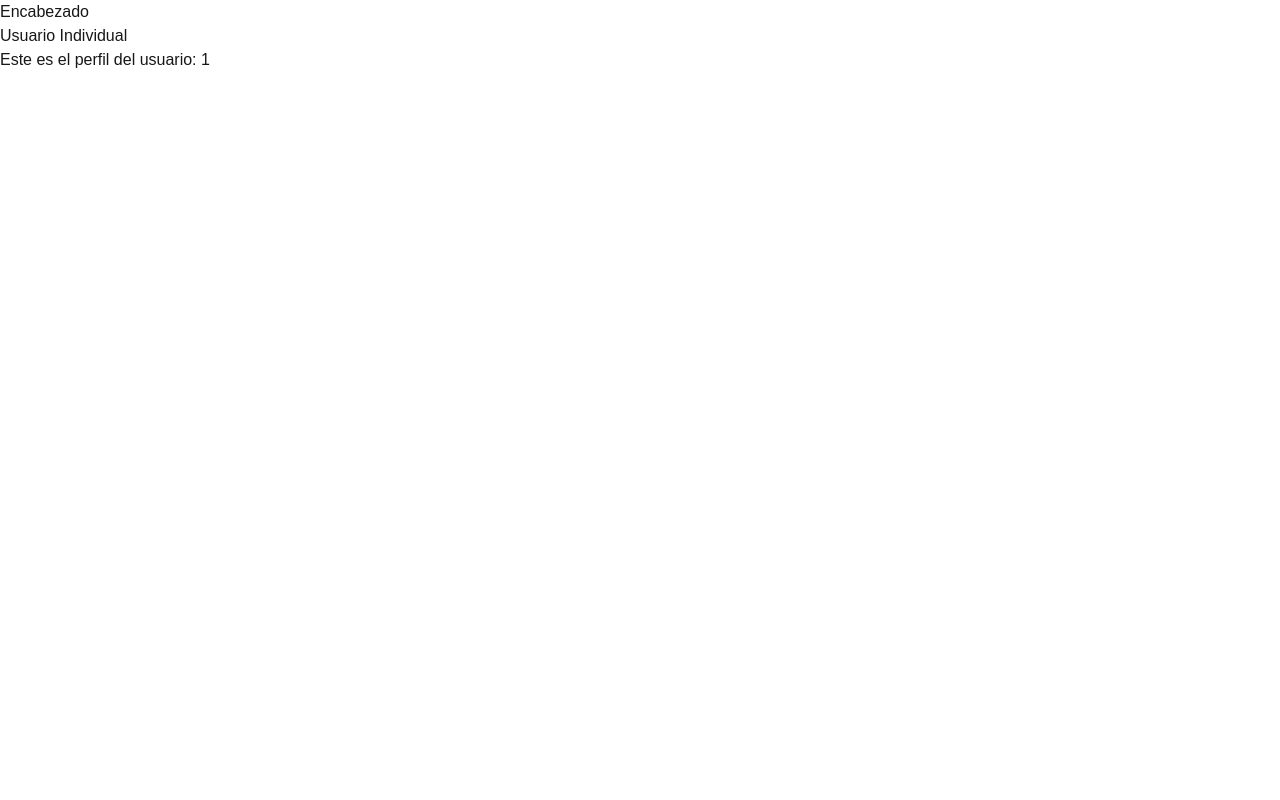
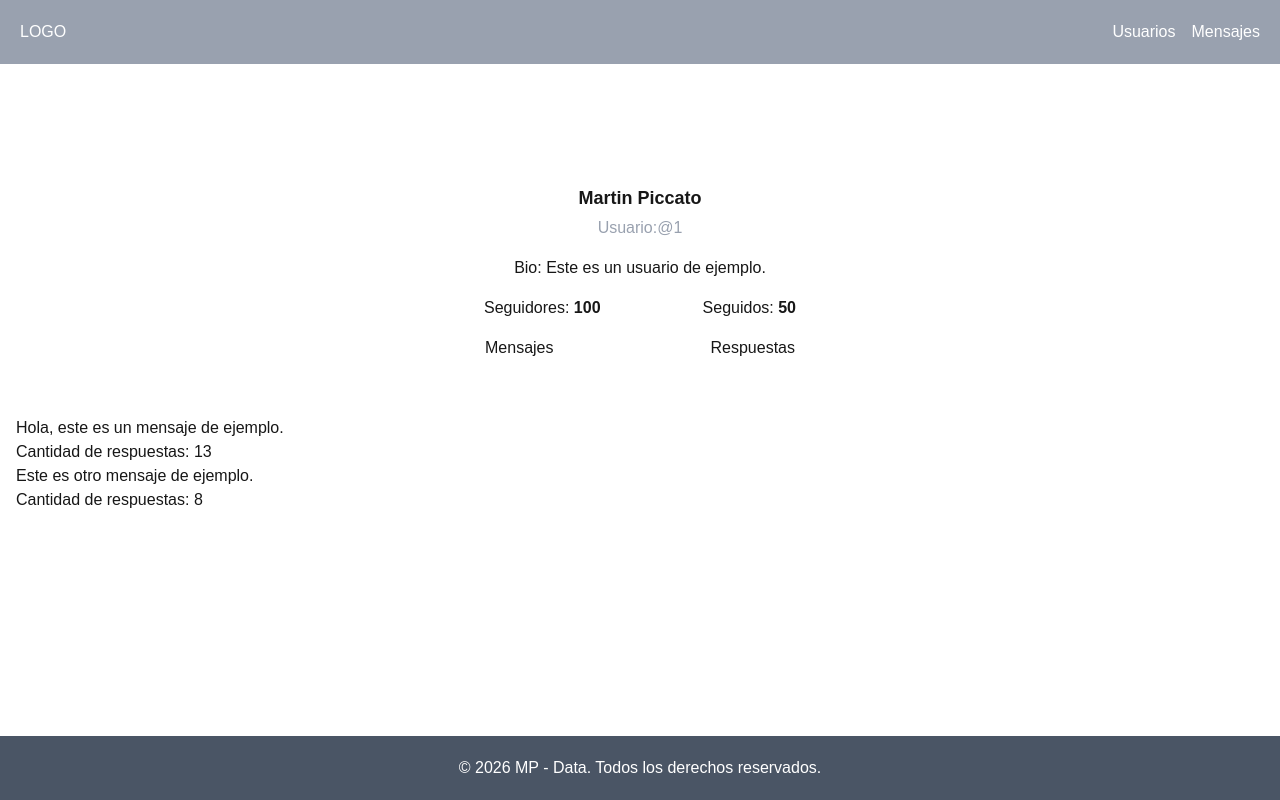
Before and after one commit to MPiccato/DH-One-Global, a Next.js app in the folder FrontEnd/NextJS/app-demo/: page /users/1 in a window 1280 px wide. Built offline with nearby package versions, Linux system fonts and the light colour scheme.

Commit message:
aplicando estilos a la page individual de usuario

```diff
--- a/FrontEnd/NextJS/app-demo/app/(main)/messages/layout.tsx
+++ b/FrontEnd/NextJS/app-demo/app/(main)/messages/layout.tsx
@@ -1,10 +1,28 @@
+"use client";
+
+import { useState } from 'react';
 export default function MessagesLayout({ children }: { children: React.ReactNode }) {
+
+    const [isOpen, setIsOpen] = useState(false);
     return (
-        <div>
-        <h1>Encabezado Messages</h1>
-        <main>
-            {children}
-        </main>
-        </div>
+
+        <>
+
+
+            <div>
+
+                <main>
+                    {children}
+                </main>
+            </div>
+
+        </>
+
+
+
+
+
+
+
     );
     }
--- a/FrontEnd/NextJS/app-demo/app/(main)/users/[username]/page.tsx
+++ b/FrontEnd/NextJS/app-demo/app/(main)/users/[username]/page.tsx
@@ -1,10 +1,60 @@
+import Link from "next/link";
+
 export default async function UsersPage({params}: {params: {username: string}}) {
     const {username} = await params;
-    console.log("Username:", username); // Log the username to the console for debugging
+        // Log the username to the console for debugging
+    const user = {
+      id: 1,
+      name: "Martin Piccato",
+
+      usuario: username,
+      bio: "Este es un usuario de ejemplo.",
+      followers: 100,
+      following: 50,
+      messages: [
+        {id:1, content: "Hola, este es un mensaje de ejemplo.", repliesCount: 13},
+        {id:2, content: "Este es otro mensaje de ejemplo.", repliesCount:8}
+      ],
+      respuestas: [
+        {id:1, content: "Esta es una respuesta de ejemplo.", likesCount: 5},
+        {id:2, content: "Esta es otra respuesta de ejemplo.", likesCount: 3}
+      ]
+    }
   return (
-    <div>
-      <h1>Usuario Individual</h1>
-      <p>Este es el perfil del usuario: {username}</p>
-    </div>
+
+    <main className = "flex flex-col ">
+      <section className="flex flex-col items-center mb-10">
+
+        <div className="rounded-full p-6 bg-red text-center w-16 h-16 mb-10">
+                <span className="font-bold text-xl text-white">MP</span>
+              </div>
+              <div className="font-semibold text-lg mb-1">{user.name}</div>
+              <div className="text-md mb-4 text-gray-400">
+                Usuario:
+                <Link href="https://www.x.com/mpiccato">@{user.usuario}</Link>
+              </div>
+              <div className="text-md mb-4 ">Bio: {user.bio}</div>
+              <div className=" flex justify-between justify-between w-1/4 mb-4">
+                <div>Seguidores: <span className="font-bold">{user.followers}</span></div>
+                <div>Seguidos: <span className="font-bold">{user.following}</span></div>
+              </div>
+              <div className="flex justify-evenly w-1/2 mb-4">
+                <div>Mensajes</div>
+                <div>Respuestas</div>
+
+              </div>
+
+      </section>
+
+      <div>
+        {user.messages.map((mensaje, index) =>
+          <div key={index}>
+            <p>{mensaje.content}</p>
+            <p>Cantidad de respuestas: {mensaje.repliesCount}</p>
+          </div>
+        )}
+      </div>
+    </main>
+
   );
 }
--- a/FrontEnd/NextJS/app-demo/app/(main)/users/layout.tsx
+++ b/FrontEnd/NextJS/app-demo/app/(main)/users/layout.tsx
@@ -1,10 +1,24 @@
+import Link from "next/link";
+
 export default function UsersLayout({ children }: { children: React.ReactNode }) {
-    return (
-        <div>
-        <h1>Encabezado</h1>
-        <main>
-            {children}
-        </main>
+  return (
+    <div className="flex flex-col min-h-screen">
+      <header className="flex justify-between p-5 bg-gray-400 text-white">
+        <div>LOGO</div>
+        <div className="flex gap-4">
+          <div>
+            <Link href="/users">Usuarios</Link>
+          </div>
+          <div>
+            <Link href="/messages">Mensajes</Link>
+          </div>
         </div>
-    );
-    }
+      </header>
+
+      <main className="flex-grow p-4">{children}</main>
+      <footer className="bg-gray-600 p-5 text-center text-white">
+        <p>© 2026 MP - Data. Todos los derechos reservados.</p>
+      </footer>
+    </div>
+  );
+}
--- a/FrontEnd/NextJS/app-demo/app/(main)/users/page.tsx
+++ b/FrontEnd/NextJS/app-demo/app/(main)/users/page.tsx
@@ -1,8 +1,10 @@
 export default function UsersPage() {
+
+
   return (
     <div>
       <h1>Página de Usuarios</h1>
-      <p>Esta es la página de usuarios.</p>
+      <p>Esta es la página de usuarios</p>
     </div>
   );
 }
```
